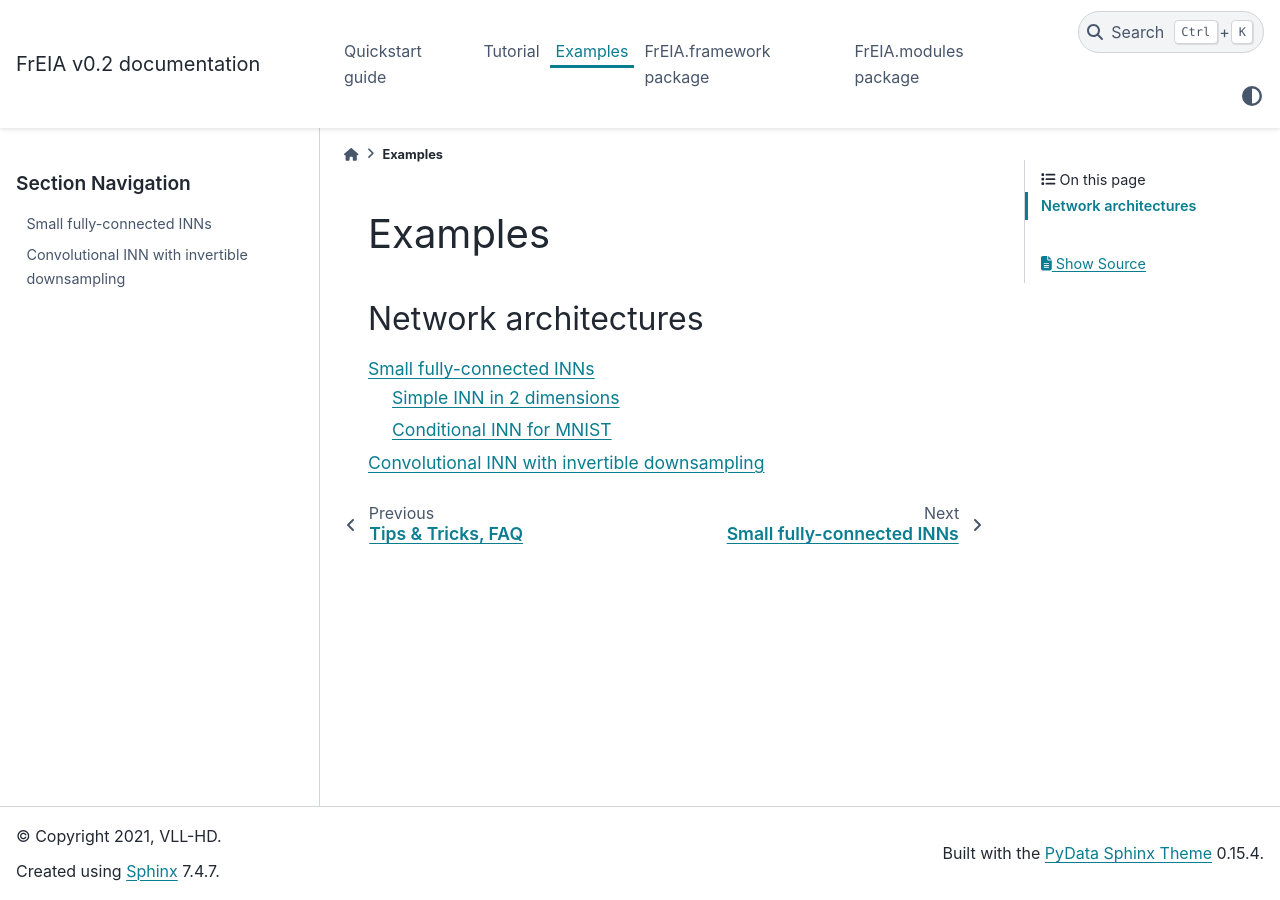
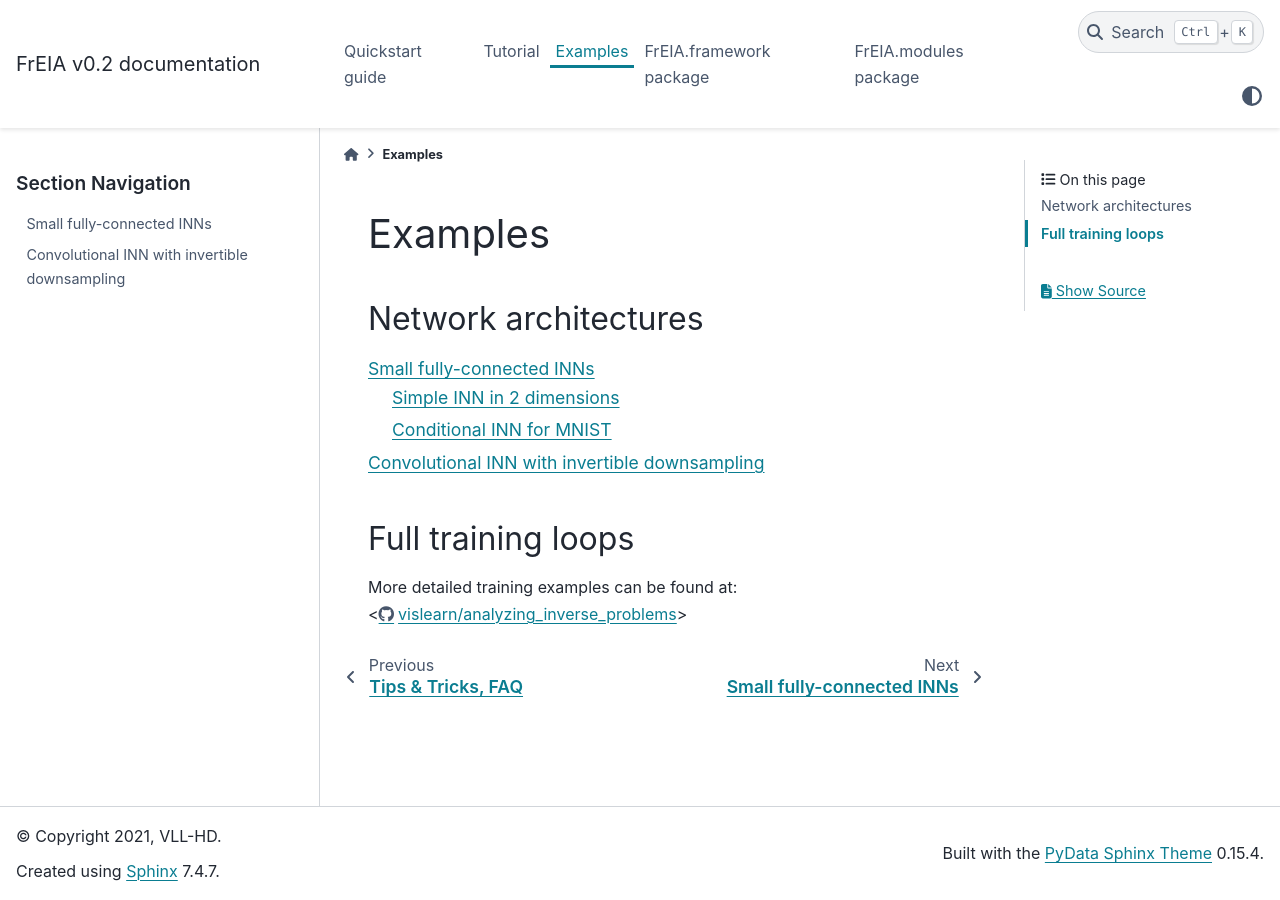
Before and after one commit to vislearn/FrEIA, a Sphinx documentation site: the page built from docs/source/tutorial/examples.rst, in a window 1280 px wide. Built offline with Sphinx 7.4.7 and the PyData theme 0.15.4, drawn with Linux system fonts in a browser that asks for light colours.

Commit message:
Update examples.rst

```diff
--- a/docs/source/tutorial/examples.rst
+++ b/docs/source/tutorial/examples.rst
@@ -9,3 +9,9 @@ Network architectures
 
    examples/fully_connected.rst
    examples/convolutional.rst
+
+
+Full training loops
+----------------------
+
+More detailed training examples can be found at: <https://github.com/vislearn/analyzing_inverse_problems>
```
